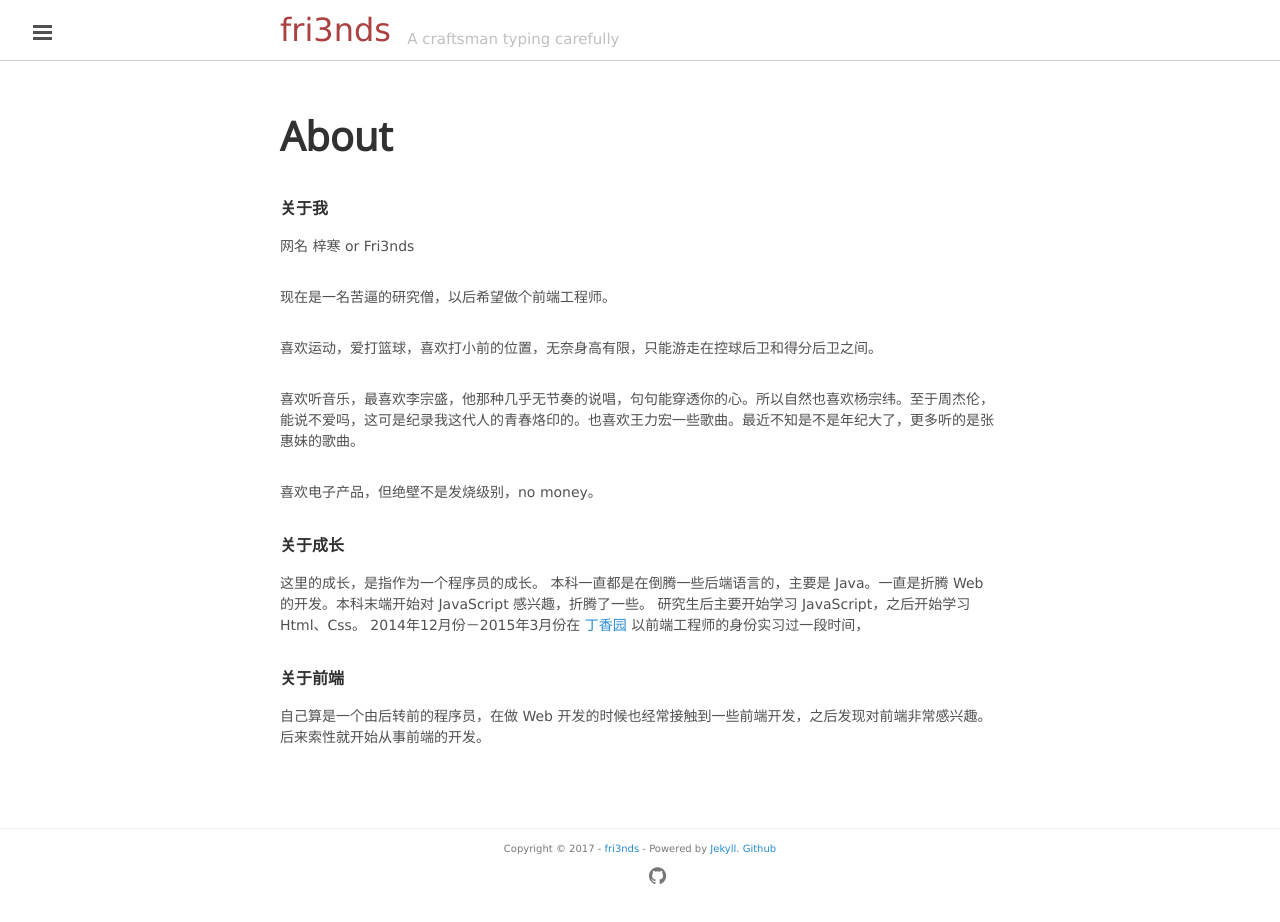
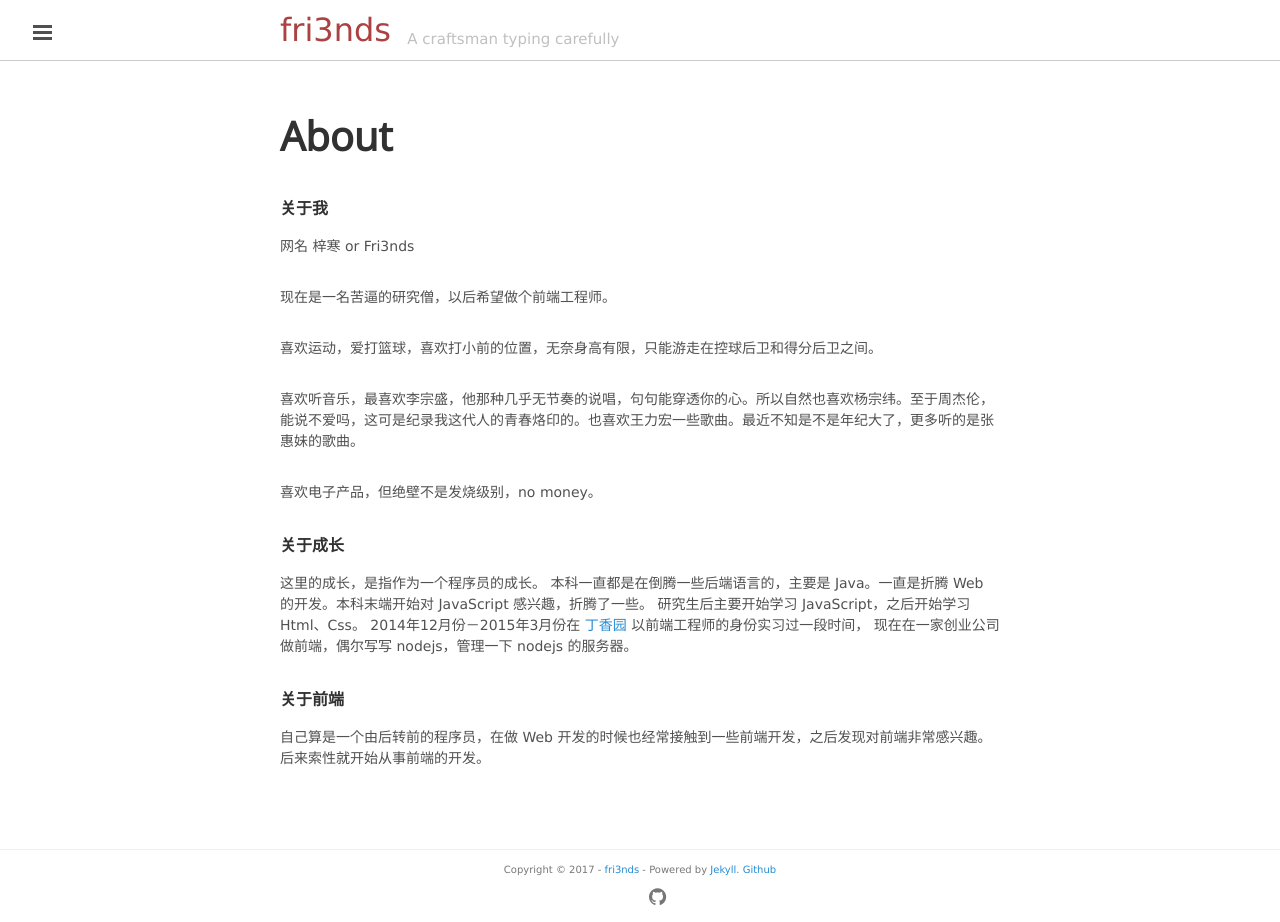
Before and after one commit to xiaoDC/xiaoDC.github.io, a Jekyll site: the page built from about.md, in a window 1280 px wide and 922 px high. Built offline with Jekyll 4.4.1, drawn with Linux system fonts in a browser that asks for light colours.

Commit message:
change about me

```diff
--- a/about.md
+++ b/about.md
@@ -20,6 +20,7 @@ title: About
 本科一直都是在倒腾一些后端语言的，主要是 Java。一直是折腾 Web 的开发。本科末端开始对 JavaScript 感兴趣，折腾了一些。
 研究生后主要开始学习 JavaScript，之后开始学习 Html、Css。
 2014年12月份－2015年3月份在 <a href="http://www.dxy.cn/" alt="丁香园—医学药学生命科学专业网站">丁香园</a> 以前端工程师的身份实习过一段时间，
+现在在一家创业公司做前端，偶尔写写 nodejs，管理一下 nodejs 的服务器。
 
 ### 关于前端
 自己算是一个由后转前的程序员，在做 Web 开发的时候也经常接触到一些前端开发，之后发现对前端非常感兴趣。后来索性就开始从事前端的开发。
```
